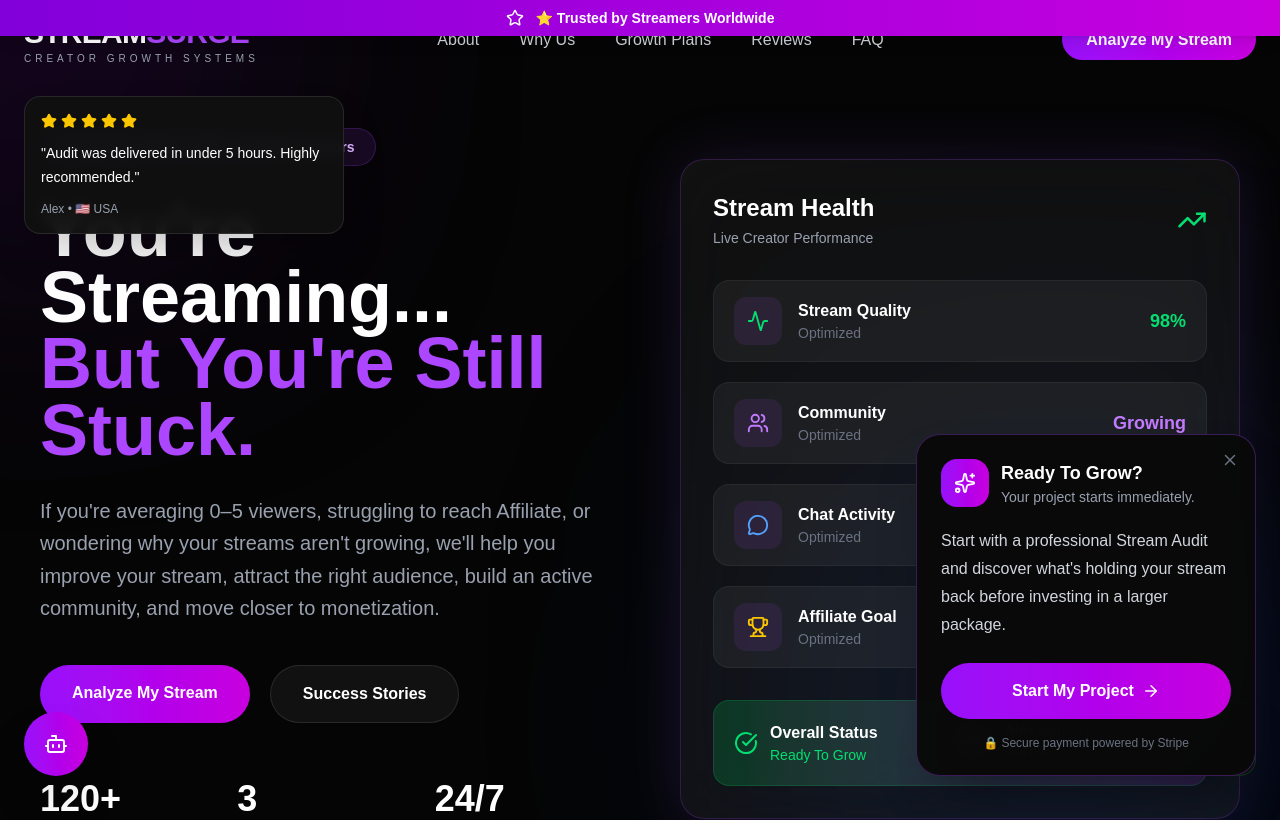
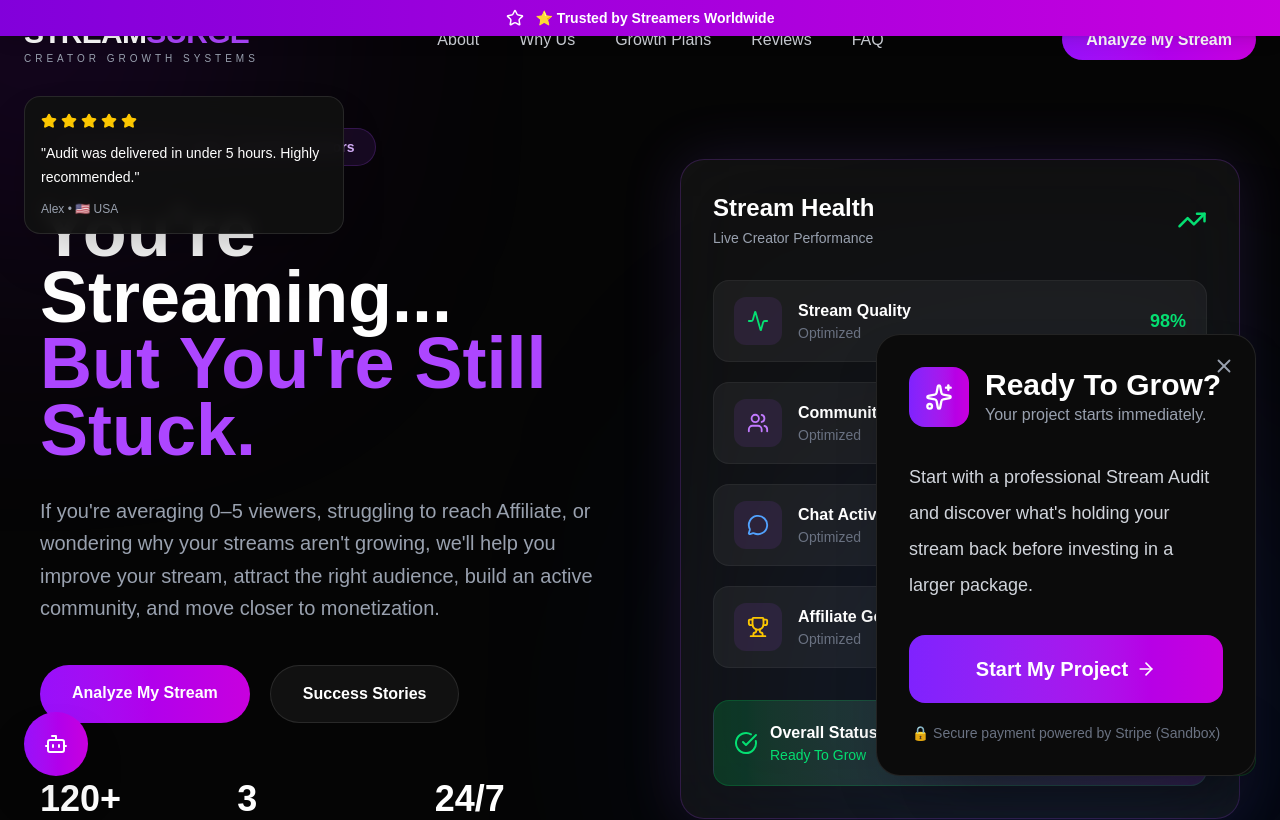
Before and after one commit to StreamSurG/streamsurge-growth, a Next.js app: page / in a window 1280 px wide. Shown: the top 820 px of the page. Built offline with nearby package versions, Linux system fonts and the light colour scheme.

Commit message:
Use Stripe sandbox payment link

```diff
--- a/components/FloatingCTA.tsx
+++ b/components/FloatingCTA.tsx
@@ -1,47 +1,38 @@
 "use client";
 
-import { motion } from "framer-motion";
 import { ArrowRight, Sparkles, X } from "lucide-react";
 import { useState } from "react";
 
 export default function FloatingCTA() {
-  const [closed, setClosed] = useState(false);
+  const [open, setOpen] = useState(true);
 
-  if (closed) return null;
+  if (!open) return null;
 
   return (
-    <motion.div
-      initial={{ opacity: 0, y: 120 }}
-      animate={{ opacity: 1, y: 0 }}
-      transition={{ duration: 0.6 }}
-      className="fixed bottom-6 right-6 z-[999]"
-    >
-      <div className="relative w-[340px] rounded-3xl border border-purple-500/30 bg-[#090909]/95 backdrop-blur-2xl shadow-2xl">
+    <div className="fixed bottom-6 right-6 z-50 w-[380px] max-w-[95vw] rounded-3xl border border-white/10 bg-[#0b0b0b] p-8 shadow-2xl backdrop-blur-xl">
 
       <button
-          onClick={() => setClosed(true)}
-          className="absolute right-4 top-4 text-gray-500 hover:text-white transition"
+        onClick={() => setOpen(false)}
+        className="absolute right-5 top-5 text-gray-400 hover:text-white"
       >
-          <X size={18} />
+        <X size={22} />
       </button>
 
-        <div className="p-6">
+      <div className="flex items-center gap-4">
 
-          <div className="flex items-center gap-3">
+        <div className="rounded-2xl bg-gradient-to-r from-violet-600 to-fuchsia-600 p-4">
 
-            <div className="flex h-12 w-12 items-center justify-center rounded-2xl bg-gradient-to-r from-purple-600 to-fuchsia-600">
-
-              <Sparkles className="text-white" size={22} />
+          <Sparkles className="text-white" size={28} />
 
         </div>
 
         <div>
 
-              <h3 className="font-bold text-white text-lg">
+          <h2 className="text-3xl font-black text-white">
             Ready To Grow?
-              </h3>
+          </h2>
 
-              <p className="text-sm text-gray-400">
+          <p className="text-gray-400">
             Your project starts immediately.
           </p>
 
@@ -49,28 +40,25 @@ export default function FloatingCTA() {
 
       </div>
 
-          <p className="mt-5 text-gray-300 leading-7">
-            Start with a professional Stream Audit and discover what's holding
-            your stream back before investing in a larger package.
+      <p className="mt-8 text-lg leading-9 text-gray-300">
+        Start with a professional Stream Audit and discover what's
+        holding your stream back before investing in a larger package.
       </p>
 
       <a
-            href="https://buy.stripe.com/6oUfZhg7f9cK5Yz8lVbAs06"
+        href="https://buy.stripe.com/test_bJeaEXbQZ88Gdr16dNbAs00"
         target="_blank"
         rel="noopener noreferrer"
-            className="mt-6 flex w-full items-center justify-center gap-2 rounded-full bg-gradient-to-r from-purple-600 to-fuchsia-600 px-6 py-4 font-bold text-white transition hover:scale-105"
+        className="mt-8 flex w-full items-center justify-center gap-2 rounded-2xl bg-gradient-to-r from-violet-600 to-fuchsia-600 px-8 py-5 text-xl font-bold text-white transition-all duration-300 hover:scale-105"
       >
         Start My Project
-            <ArrowRight size={18} />
+        <ArrowRight size={20} />
       </a>
 
-          <p className="mt-4 text-center text-xs text-gray-500">
-            🔒 Secure payment powered by Stripe
+      <p className="mt-5 text-center text-sm text-gray-500">
+        🔒 Secure payment powered by Stripe (Sandbox)
       </p>
 
     </div>
-
-      </div>
-    </motion.div>
   );
 }
```
Lines whose indentation alone changed are shown as unchanged.
